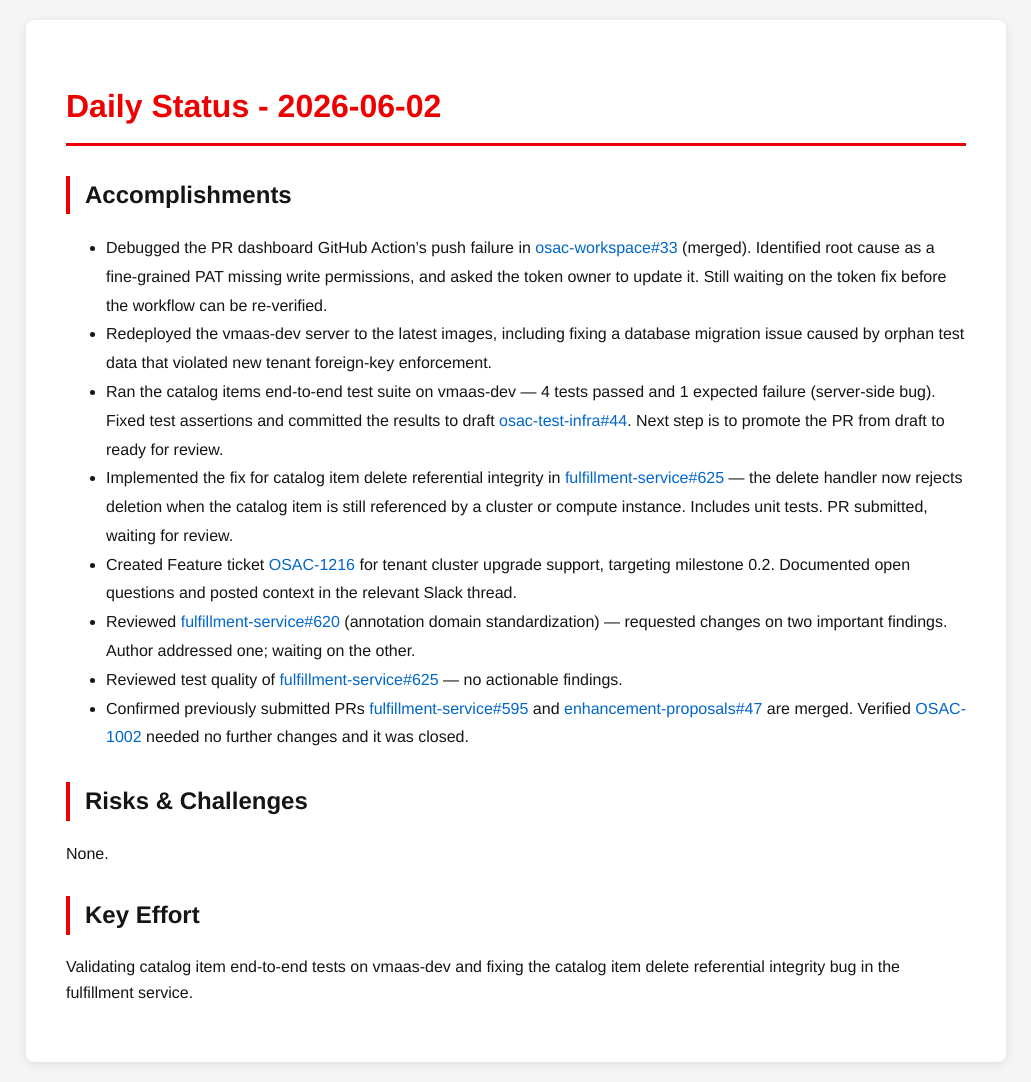
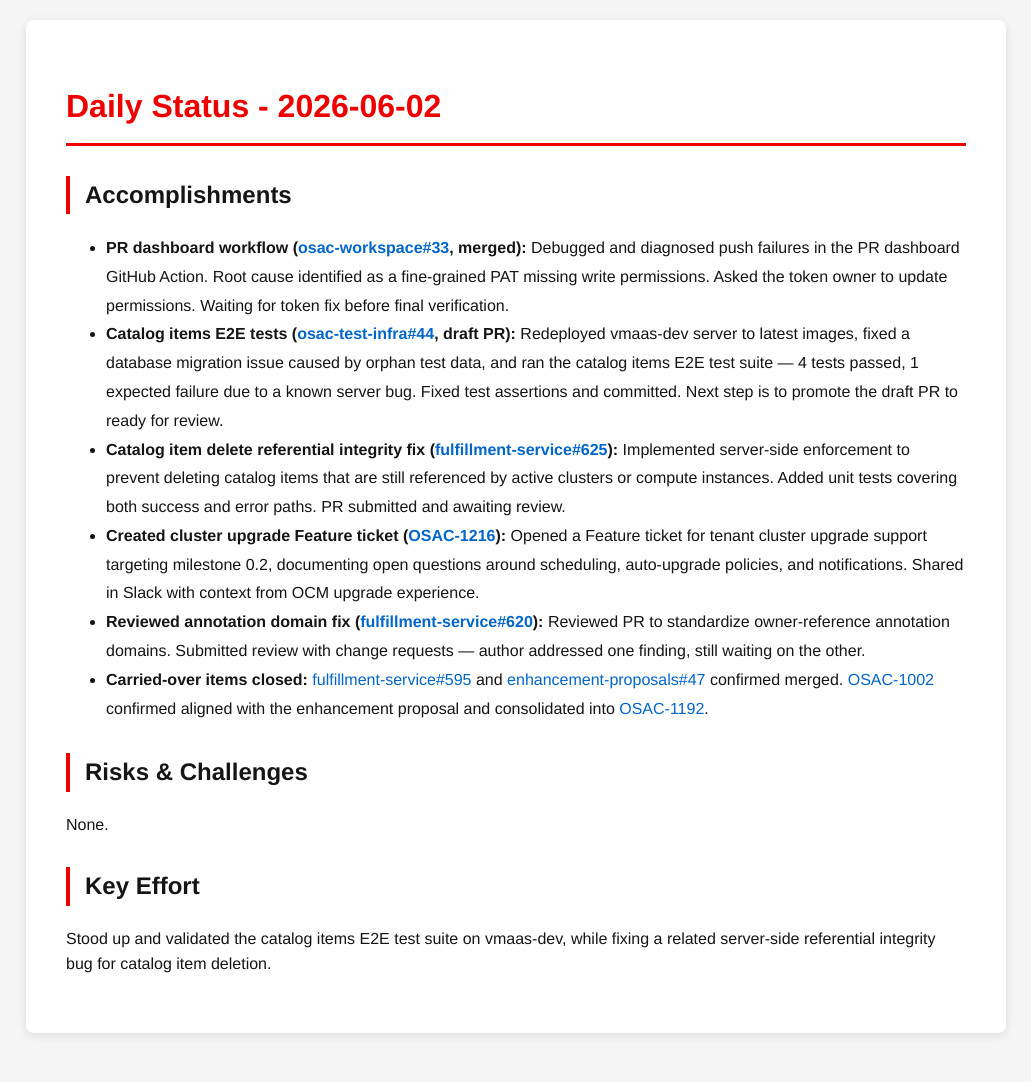
Before and after one commit to tzvatot/daily-status, a Jekyll site: the page built from 2026-06-02.md, in a window 1280 px wide. Shown: the whole page, without its empty margins (124-1155 px from the left). Built offline with Jekyll 4.4.1, drawn with Linux system fonts in a browser that asks for light colours; after the commit the page ends 1053 px from its top, so only the background shows below that.

Commit message:
Daily status update - 2026-06-02

```diff
--- a/2026-06-02.md
+++ b/2026-06-02.md
@@ -7,17 +7,18 @@
 # Daily Status - 2026-06-02
 
 ## Accomplishments
-- Debugged the PR dashboard GitHub Action's push failure in [osac-workspace#33](https://github.com/osac-project/osac-workspace/pull/33) (merged). Identified root cause as a fine-grained PAT missing write permissions, and asked the token owner to update it. Still waiting on the token fix before the workflow can be re-verified.
-- Redeployed the vmaas-dev server to the latest images, including fixing a database migration issue caused by orphan test data that violated new tenant foreign-key enforcement.
-- Ran the catalog items end-to-end test suite on vmaas-dev — 4 tests passed and 1 expected failure (server-side bug). Fixed test assertions and committed the results to draft [osac-test-infra#44](https://github.com/osac-project/osac-test-infra/pull/44). Next step is to promote the PR from draft to ready for review.
-- Implemented the fix for catalog item delete referential integrity in [fulfillment-service#625](https://github.com/osac-project/fulfillment-service/pull/625) — the delete handler now rejects deletion when the catalog item is still referenced by a cluster or compute instance. Includes unit tests. PR submitted, waiting for review.
-- Created Feature ticket [OSAC-1216](https://redhat.atlassian.net/browse/OSAC-1216) for tenant cluster upgrade support, targeting milestone 0.2. Documented open questions and posted context in the relevant Slack thread.
-- Reviewed [fulfillment-service#620](https://github.com/osac-project/fulfillment-service/pull/620) (annotation domain standardization) — requested changes on two important findings. Author addressed one; waiting on the other.
-- Reviewed test quality of [fulfillment-service#625](https://github.com/osac-project/fulfillment-service/pull/625) — no actionable findings.
-- Confirmed previously submitted PRs [fulfillment-service#595](https://github.com/osac-project/fulfillment-service/pull/595) and [enhancement-proposals#47](https://github.com/osac-project/enhancement-proposals/pull/47) are merged. Verified [OSAC-1002](https://redhat.atlassian.net/browse/OSAC-1002) needed no further changes and it was closed.
+
+- **PR dashboard workflow ([osac-workspace#33](https://github.com/osac-project/osac-workspace/pull/33), merged):** Debugged and diagnosed push failures in the PR dashboard GitHub Action. Root cause identified as a fine-grained PAT missing write permissions. Asked the token owner to update permissions. Waiting for token fix before final verification.
+- **Catalog items E2E tests ([osac-test-infra#44](https://github.com/osac-project/osac-test-infra/pull/44), draft PR):** Redeployed vmaas-dev server to latest images, fixed a database migration issue caused by orphan test data, and ran the catalog items E2E test suite — 4 tests passed, 1 expected failure due to a known server bug. Fixed test assertions and committed. Next step is to promote the draft PR to ready for review.
+- **Catalog item delete referential integrity fix ([fulfillment-service#625](https://github.com/osac-project/fulfillment-service/pull/625)):** Implemented server-side enforcement to prevent deleting catalog items that are still referenced by active clusters or compute instances. Added unit tests covering both success and error paths. PR submitted and awaiting review.
+- **Created cluster upgrade Feature ticket ([OSAC-1216](https://redhat.atlassian.net/browse/OSAC-1216)):** Opened a Feature ticket for tenant cluster upgrade support targeting milestone 0.2, documenting open questions around scheduling, auto-upgrade policies, and notifications. Shared in Slack with context from OCM upgrade experience.
+- **Reviewed annotation domain fix ([fulfillment-service#620](https://github.com/osac-project/fulfillment-service/pull/620)):** Reviewed PR to standardize owner-reference annotation domains. Submitted review with change requests — author addressed one finding, still waiting on the other.
+- **Carried-over items closed:** [fulfillment-service#595](https://github.com/osac-project/fulfillment-service/pull/595) and [enhancement-proposals#47](https://github.com/osac-project/enhancement-proposals/pull/47) confirmed merged. [OSAC-1002](https://redhat.atlassian.net/browse/OSAC-1002) confirmed aligned with the enhancement proposal and consolidated into [OSAC-1192](https://redhat.atlassian.net/browse/OSAC-1192).
 
 ## Risks & Challenges
+
 None.
 
 ## Key Effort
-Validating catalog item end-to-end tests on vmaas-dev and fixing the catalog item delete referential integrity bug in the fulfillment service.
+
+Stood up and validated the catalog items E2E test suite on vmaas-dev, while fixing a related server-side referential integrity bug for catalog item deletion.
```
